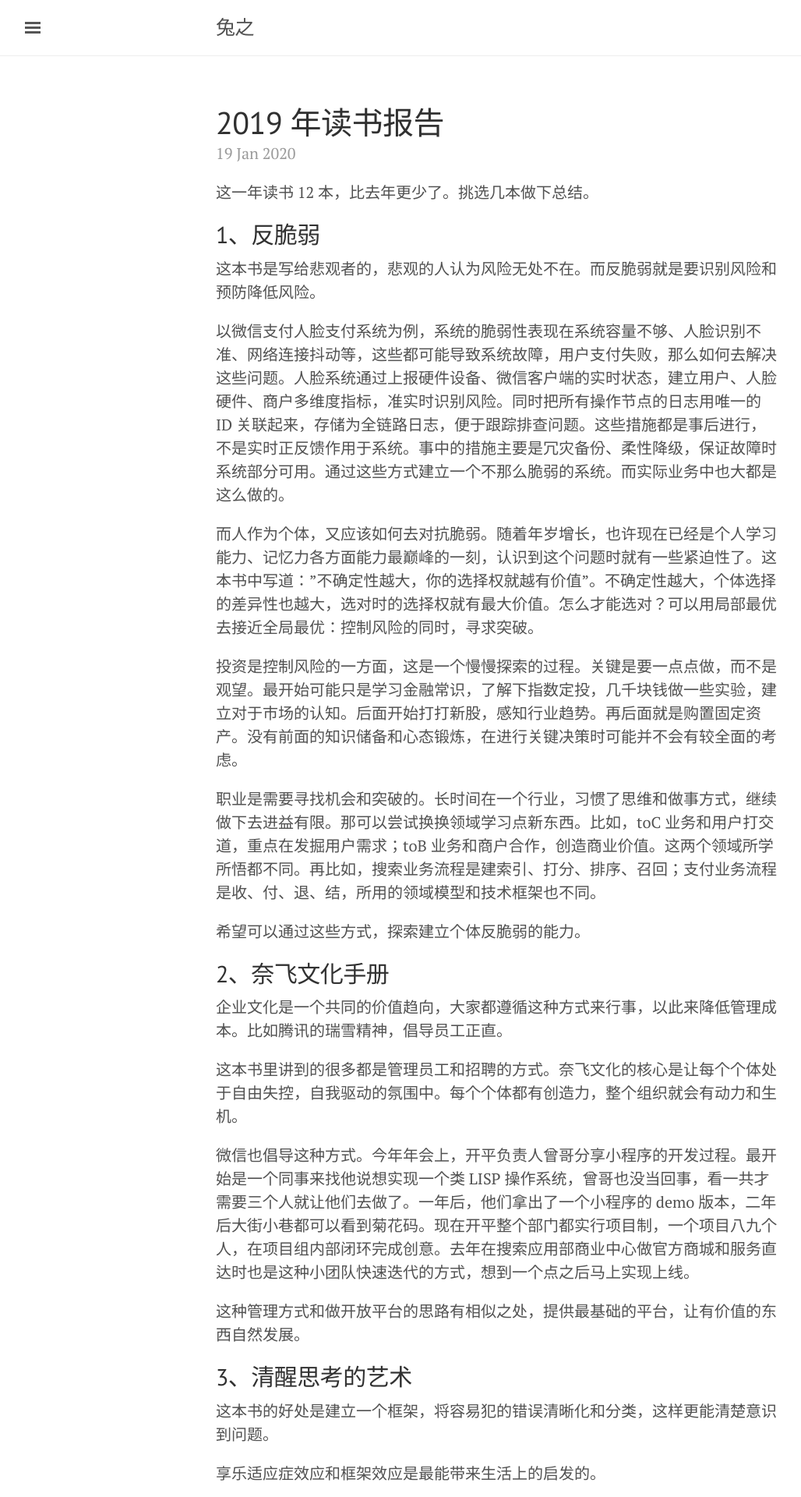
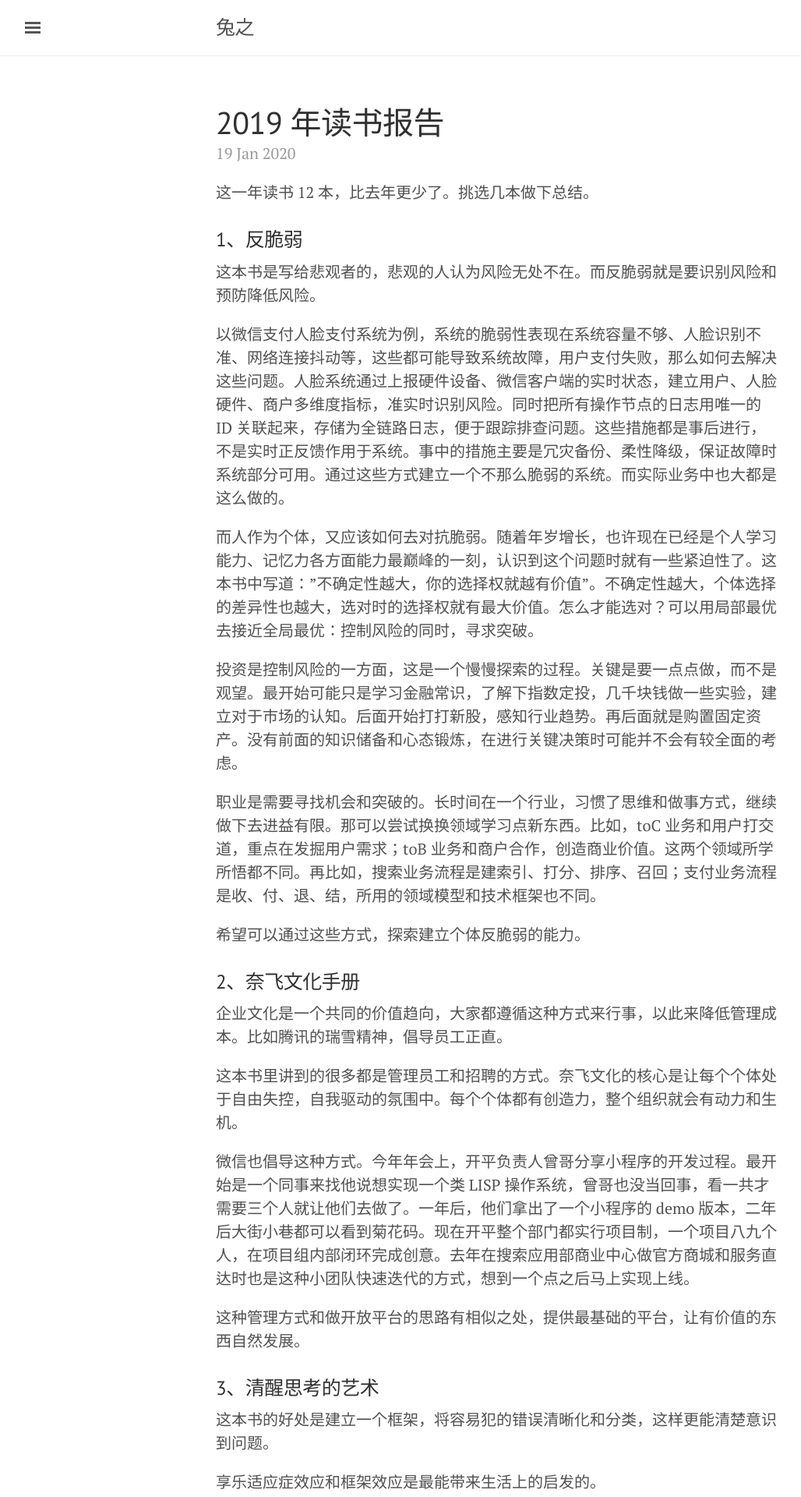
Before and after one commit to literblog/literblog.github.com, a Jekyll site: the page built from _posts/2020-01-19-read-sum.md, in a window 1280 px wide. Shown: the top 1920 px of the page at 78% size, without its empty margins (3-1031 px from the left). Built offline with Jekyll 4.4.1, drawn with Linux system fonts in a browser that asks for light colours; comment, search, counter and statistics services are not loaded.

Commit message:
commit from tool

```diff
--- a/_posts/2020-01-19-read-sum.md
+++ b/_posts/2020-01-19-read-sum.md
@@ -8,7 +8,7 @@ tags:
 
 这一年读书 12 本，比去年更少了。挑选几本做下总结。
 
-## 1、反脆弱
+### 1、反脆弱
 
 这本书是写给悲观者的，悲观的人认为风险无处不在。而反脆弱就是要识别风险和预防降低风险。
 
@@ -22,7 +22,7 @@ tags:
 
 希望可以通过这些方式，探索建立个体反脆弱的能力。
 
-## 2、奈飞文化手册
+### 2、奈飞文化手册
 
 企业文化是一个共同的价值趋向，大家都遵循这种方式来行事，以此来降低管理成本。比如腾讯的瑞雪精神，倡导员工正直。
 
@@ -32,7 +32,7 @@ tags:
 
 这种管理方式和做开放平台的思路有相似之处，提供最基础的平台，让有价值的东西自然发展。
 
-## 3、清醒思考的艺术
+### 3、清醒思考的艺术
 
 这本书的好处是建立一个框架，将容易犯的错误清晰化和分类，这样更能清楚意识到问题。
 
@@ -48,6 +48,6 @@ tags:
 
 框架效应中有种机制是美化，股民亏损了叫套牢，却不肯承认自己的失败；股市下跌被称为技术性调整。我们在每堂管理学课上都会学到，问题不是“问题”，而是“机会”。被马总裁员的人是输入人才到社会，开始新生活。考试成绩不及格是状态不好。其实问题就是问题，失败也只是失败。只有客观看待这些问题，才能开始从根源去解决他们。
 
-## 4、午夜之门
+### 4、午夜之门
 
 多年前看过北岛的「青灯」，他的散文写得竟这么好看。这次看完了「午夜之门」，更感觉是旅居在外的生活流水账。有些比喻故弄玄虚，没有充实的感情做支撑显得不真诚。
```
